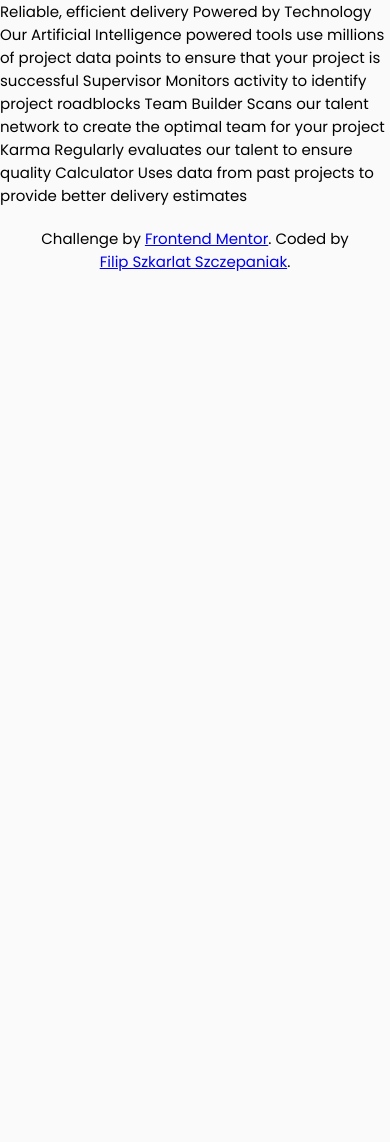
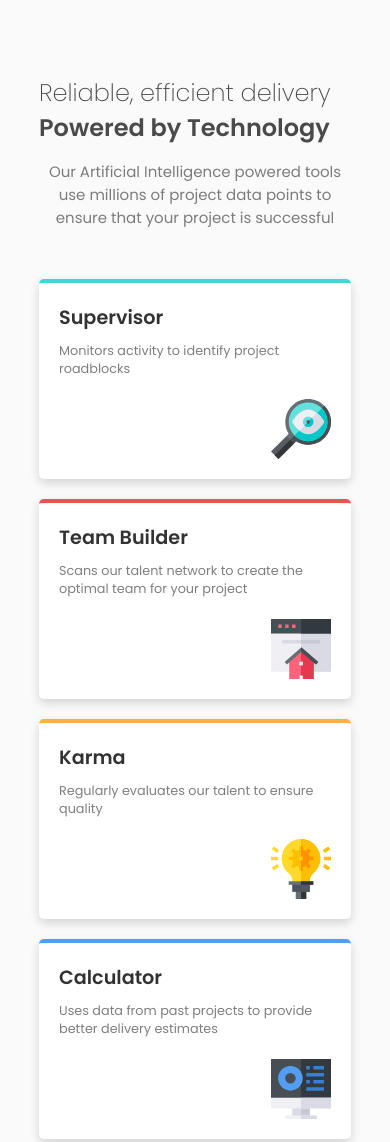
Before and after one commit to FilipSzkarlat/four-card-feature-section, a plain HTML site: page index.html in a window 390 px wide. Shown: the top 1142 px of the page. Before the commit the page ends 844 px from the top, so only its background shows below. Drawn offline with Linux system fonts and the light colour scheme.

Commit message:
mobile view is ready

```diff
--- a/index.html
+++ b/index.html
@@ -22,15 +22,47 @@
     />
   </head>
   <body>
-    <main></main>
+    <main>
+      <h1>Reliable, efficient delivery <b>Powered by Technology</b></h1>
+      <p id="description">
+        Our Artificial Intelligence powered tools use millions of project data
+        points to ensure that your project is successful
+      </p>
 
-    Reliable, efficient delivery Powered by Technology Our Artificial
-    Intelligence powered tools use millions of project data points to ensure
-    that your project is successful Supervisor Monitors activity to identify
-    project roadblocks Team Builder Scans our talent network to create the
-    optimal team for your project Karma Regularly evaluates our talent to ensure
-    quality Calculator Uses data from past projects to provide better delivery
-    estimates
+      <div id="supervisor" class="box">
+        <div>
+          <h2>Supervisor</h2>
+          <p>Monitors activity to identify project roadblocks</p>
+        </div>
+
+        <img src="images/icon-supervisor.svg" alt="" />
+      </div>
+      <div id="team-builder" class="box">
+        <div>
+          <h2>Team Builder</h2>
+          <p>
+            Scans our talent network to create the optimal team for your project
+          </p>
+        </div>
+        <img src="images/icon-team-builder.svg" alt="" />
+      </div>
+      <div id="karma" class="box">
+        <div>
+          <h2>Karma</h2>
+          <p>Regularly evaluates our talent to ensure quality</p>
+        </div>
+        <img src="images/icon-karma.svg" alt="" />
+      </div>
+      <div id="calculator" class="box">
+        <div>
+          <h2>Calculator</h2>
+          <p>
+            Uses data from past projects to provide better delivery estimates
+          </p>
+        </div>
+        <img src="images/icon-calculator.svg" alt="" />
+      </div>
+    </main>
 
     <footer>
       <p class="attribution">
--- a/style.css
+++ b/style.css
@@ -7,17 +7,88 @@
 
 body {
   font-family: "Poppins", sans-serif;
+  font-size: 15px;
+  background-color: hsl(0, 0%, 98%);
+}
+
+main,
+body {
   display: flex;
   flex-direction: column;
   justify-content: center;
   align-items: center;
-  font-size: 15px;
-  background-color: hsl(0, 0%, 98%);
 }
 
+main {
+  margin-top: 60px;
+  width: 80%;
+  min-height: 100vh;
+}
+
+/* TITLE AND DESCRIPTION */
+h1 {
+  font-size: 1.5rem;
+  font-weight: 200;
+  opacity: 0.7;
+  margin: 15px 0;
+}
+
+p {
+  font-weight: 400;
+  opacity: 0.5;
+}
+
+#description {
+  text-align: center;
+  margin-bottom: 50px;
+}
+
+/* BOXES */
+.box {
+  background-color: white;
+  border-radius: 5px;
+  padding: 20px;
+  margin-bottom: 20px;
+  box-shadow: 0 4px 10px lightgray;
+  display: flex;
+  flex-direction: column;
+  justify-content: space-between;
+  height: 200px;
+}
+
+h2 {
+  font-size: 1.2rem;
+  opacity: 0.8;
+  margin-bottom: 10px;
+}
+
+.box p {
+  font-size: 0.8rem;
+}
+
+#supervisor {
+  border-top: 4px solid hsl(180, 62%, 55%);
+}
+
+#team-builder {
+  border-top: 4px solid hsl(0, 78%, 62%);
+}
+
+#karma {
+  border-top: 4px solid hsl(34, 97%, 64%);
+}
+
+#calculator {
+  border-top: 4px solid hsl(212, 86%, 64%);
+}
+
+img {
+  width: 60px;
+  align-self: flex-end;
+}
 /* FOOTER */
 footer {
   width: 80%;
   text-align: center;
-  margin: 20px 0;
+  margin: 40px 0 20px 0;
 }
```
